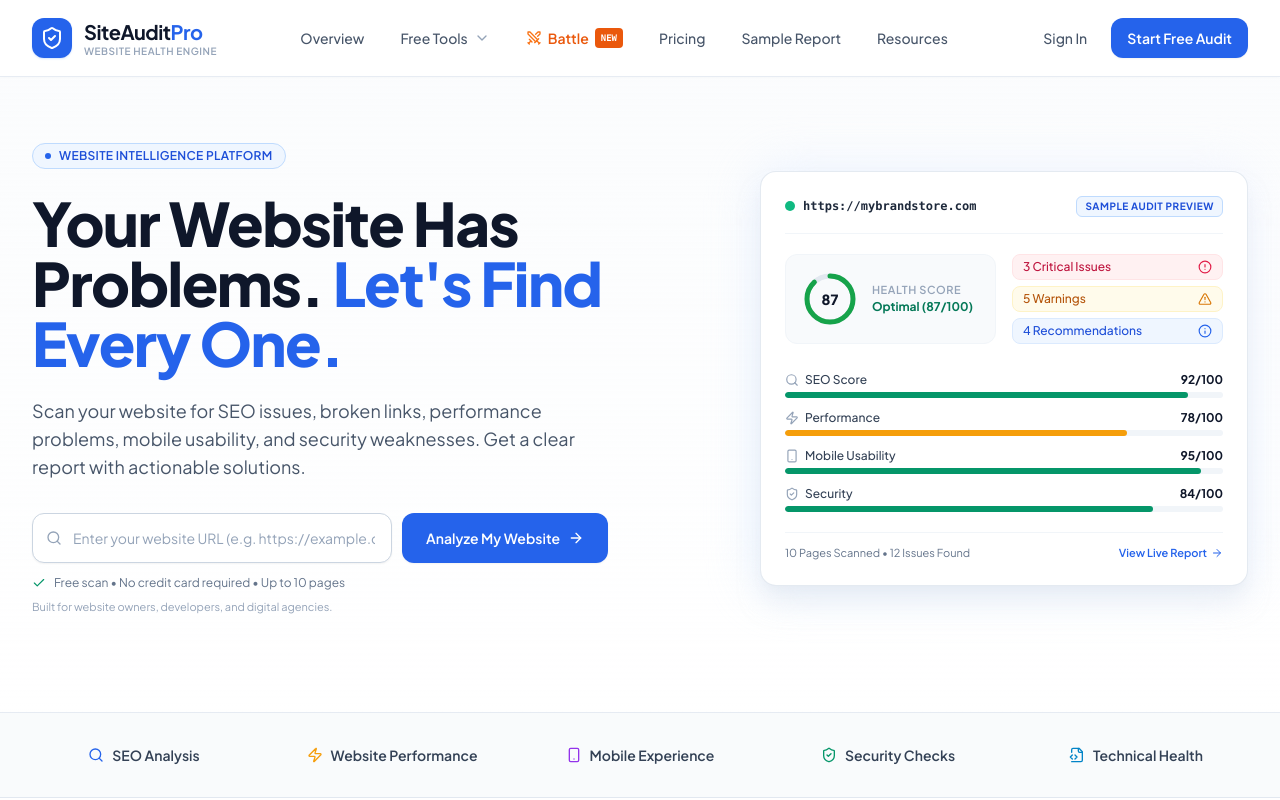
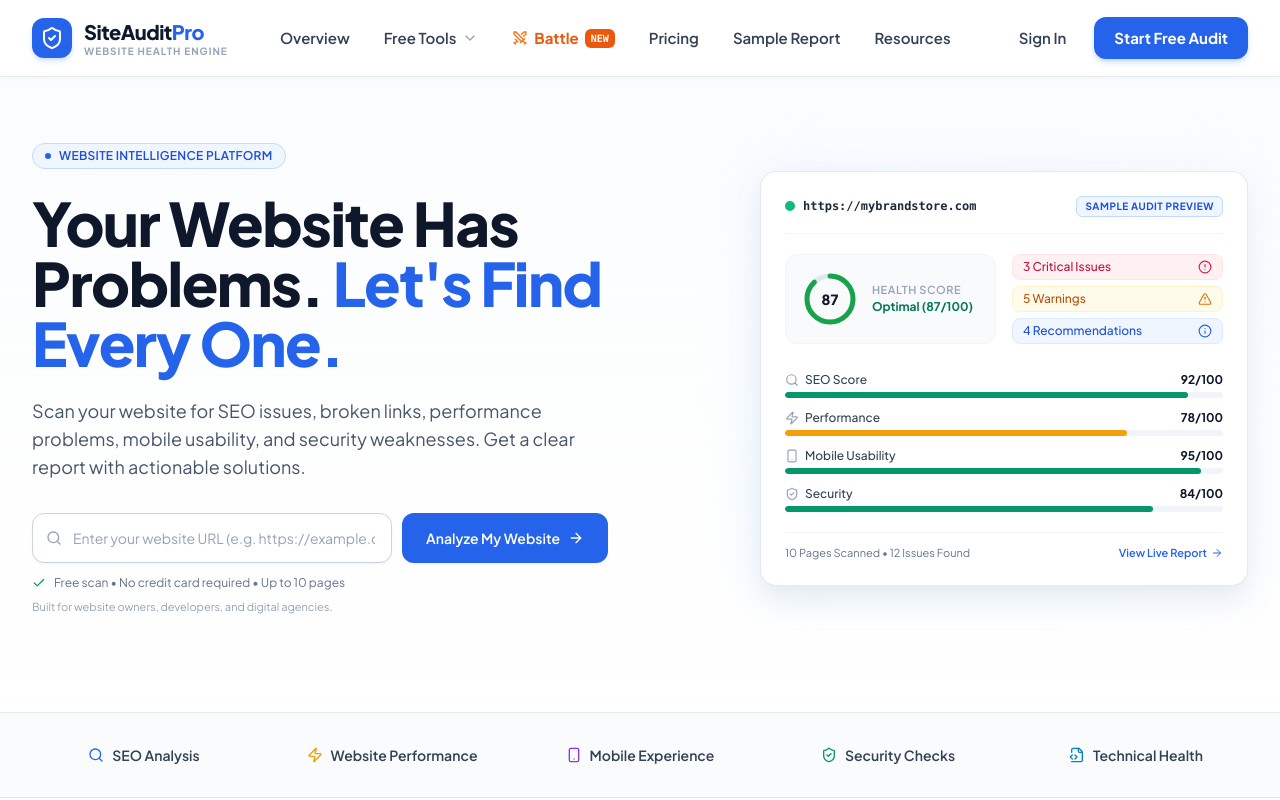
Before and after one commit to vikasmarketing079-prog/frontend, a React (Vite) app: page / in a window 1280 px wide. Shown: the top 800 px of the page. Built offline with nearby package versions, Linux system fonts and the light colour scheme.

Commit message:
style(navbar): upgrade main navbar header typography, font weights, and spacing

```diff
--- a/src/components/Navbar.tsx
+++ b/src/components/Navbar.tsx
@@ -27,28 +27,28 @@ export const Navbar: React.FC = () => {
   const [userMenuOpen, setUserMenuOpen] = useState(false);
 
   return (
-    <header className="sticky top-0 z-50 bg-white/95 backdrop-blur-md border-b border-slate-200/80 shadow-[0_1px_3px_rgba(0,0,0,0.02)]">
+    <header className="sticky top-0 z-50 bg-white/95 backdrop-blur-md border-b border-slate-200/90 shadow-[0_1px_3px_rgba(0,0,0,0.03)] font-sans">
       <div className="max-w-7xl mx-auto px-4 sm:px-6 lg:px-8 h-[76px] flex items-center justify-between">
         {/* LEFT: Brand Logo */}
         <Link to="/" className="flex items-center space-x-3 group">
-          <div className="w-10 h-10 rounded-xl bg-blue-600 text-white flex items-center justify-center shadow-sm shadow-blue-500/20 group-hover:bg-blue-700 transition">
+          <div className="w-10 h-10 rounded-xl bg-blue-600 text-white flex items-center justify-center shadow-md shadow-blue-500/20 group-hover:bg-blue-700 transition">
             <ShieldCheck className="w-6 h-6" />
           </div>
           <div>
-            <div className="text-xl font-bold tracking-tight text-slate-900 flex items-center">
+            <div className="text-xl font-extrabold tracking-tight text-slate-900 flex items-center">
               SiteAudit<span className="text-blue-600">Pro</span>
             </div>
-            <div className="text-[10px] font-semibold tracking-wider text-slate-400 uppercase -mt-0.5">
+            <div className="text-[10px] font-bold tracking-widest text-slate-400 uppercase -mt-0.5">
               Website Health Engine
             </div>
           </div>
         </Link>
 
         {/* CENTER: Navigation Links */}
-        <nav className="hidden md:flex items-center space-x-1 lg:space-x-2">
+        <nav className="hidden md:flex items-center space-x-1 lg:space-x-1.5">
           <Link
             to="/"
-            className="px-3.5 py-2 text-sm font-medium text-slate-600 hover:text-slate-900 rounded-lg hover:bg-slate-50 transition"
+            className="px-3.5 py-2 text-[15px] font-semibold text-slate-700 hover:text-slate-950 rounded-xl hover:bg-slate-100/70 transition-all duration-150"
           >
             Overview
           </Link>
@@ -58,8 +58,8 @@ export const Navbar: React.FC = () => {
             <button
               onClick={() => setToolsOpen(!toolsOpen)}
               onBlur={() => setTimeout(() => setToolsOpen(false), 250)}
-              className={`px-3.5 py-2 text-sm font-medium rounded-lg flex items-center gap-1.5 transition ${
-                toolsOpen ? 'text-blue-600 bg-blue-50/50' : 'text-slate-600 hover:text-slate-900 hover:bg-slate-50'
+              className={`px-3.5 py-2 text-[15px] font-semibold rounded-xl flex items-center gap-1.5 transition-all duration-150 ${
+                toolsOpen ? 'text-blue-600 bg-blue-50/70 font-bold' : 'text-slate-700 hover:text-slate-950 hover:bg-slate-100/70'
               }`}
             >
               <span>Free Tools</span>
@@ -222,30 +222,32 @@ export const Navbar: React.FC = () => {
 
           <Link
             to="/battle"
-            className="px-3.5 py-2 text-sm font-semibold text-orange-600 hover:text-orange-700 rounded-lg hover:bg-orange-50/70 transition flex items-center gap-1.5"
+            className="px-3.5 py-2 text-[15px] font-bold text-orange-600 hover:text-orange-700 rounded-xl hover:bg-orange-50/80 transition-all duration-150 flex items-center gap-1.5"
           >
             <Swords className="w-4 h-4 text-orange-500" />
             <span>Battle</span>
-            <span className="text-[9px] uppercase px-1.5 py-0.2 font-mono font-bold bg-orange-600 text-white rounded">NEW</span>
+            <span className="text-[10px] uppercase px-1.5 py-0.5 font-mono font-extrabold bg-orange-600 text-white rounded-md shadow-xs">
+              NEW
+            </span>
           </Link>
 
           <Link
             to="/pricing"
-            className="px-3.5 py-2 text-sm font-medium text-slate-600 hover:text-slate-900 rounded-lg hover:bg-slate-50 transition"
+            className="px-3.5 py-2 text-[15px] font-semibold text-slate-700 hover:text-slate-950 rounded-xl hover:bg-slate-100/70 transition-all duration-150"
           >
             Pricing
           </Link>
 
           <Link
             to="/demo"
-            className="px-3.5 py-2 text-sm font-medium text-slate-600 hover:text-slate-900 rounded-lg hover:bg-slate-50 transition"
+            className="px-3.5 py-2 text-[15px] font-semibold text-slate-700 hover:text-slate-950 rounded-xl hover:bg-slate-100/70 transition-all duration-150"
           >
             Sample Report
           </Link>
 
           <Link
             to="/blog"
-            className="px-3.5 py-2 text-sm font-medium text-slate-600 hover:text-slate-900 rounded-lg hover:bg-slate-50 transition"
+            className="px-3.5 py-2 text-[15px] font-semibold text-slate-700 hover:text-slate-950 rounded-xl hover:bg-slate-100/70 transition-all duration-150"
           >
             Resources
           </Link>
@@ -317,13 +319,13 @@ export const Navbar: React.FC = () => {
             <>
               <Link
                 to="/login"
-                className="text-sm font-medium text-slate-600 hover:text-slate-900 px-3 py-2 transition"
+                className="text-[15px] font-semibold text-slate-700 hover:text-slate-950 px-4 py-2 rounded-xl hover:bg-slate-100/70 transition-all duration-150"
               >
                 Sign In
               </Link>
               <Link
                 to="/register"
-                className="inline-flex items-center justify-center text-sm font-semibold text-white bg-blue-600 hover:bg-blue-700 px-4 py-2.5 rounded-xl shadow-sm hover:shadow transition"
+                className="inline-flex items-center justify-center text-[15px] font-bold text-white bg-blue-600 hover:bg-blue-700 active:scale-95 px-5 py-2.5 rounded-xl shadow-md shadow-blue-500/25 hover:shadow-lg hover:shadow-blue-500/30 transition-all duration-150"
               >
                 Start Free Audit
               </Link>
@@ -411,15 +413,6 @@ export const Navbar: React.FC = () => {
             </div>
           </div>
           <Link
-            to="/battle"
-            className="px-3.5 py-2 text-sm font-semibold text-orange-600 hover:text-orange-700 rounded-lg hover:bg-orange-50/70 transition flex items-center gap-1.5"
-          >
-            <Swords className="w-4 h-4 text-orange-500" />
-            <span>Battle</span>
-            <span className="text-[9px] uppercase px-1.5 py-0.2 font-mono font-bold bg-orange-600 text-white rounded">NEW</span>
-          </Link>
-
-          <Link
             to="/pricing"
             onClick={() => setMobileMenuOpen(false)}
             className="block px-3 py-2 text-sm font-medium text-slate-700 hover:bg-slate-50 rounded-lg"
```
